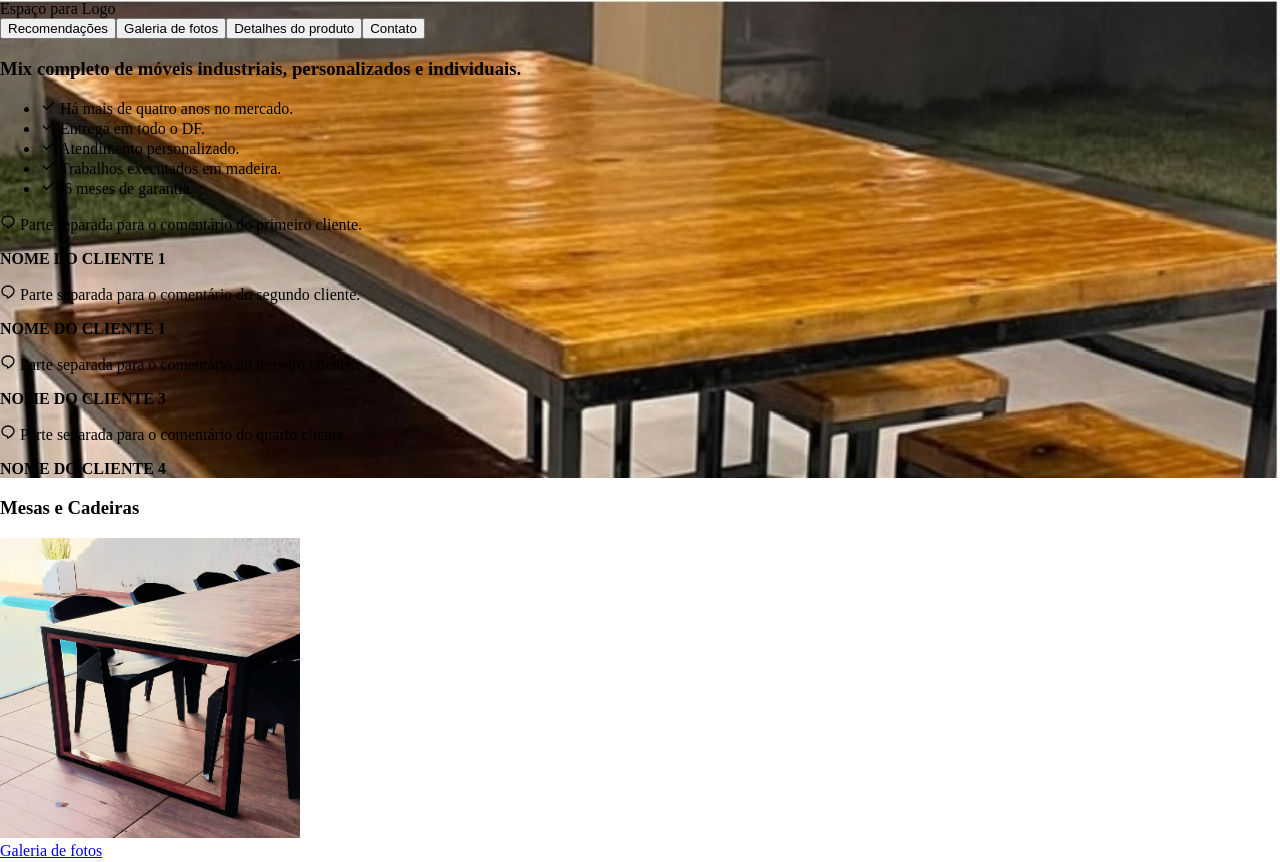
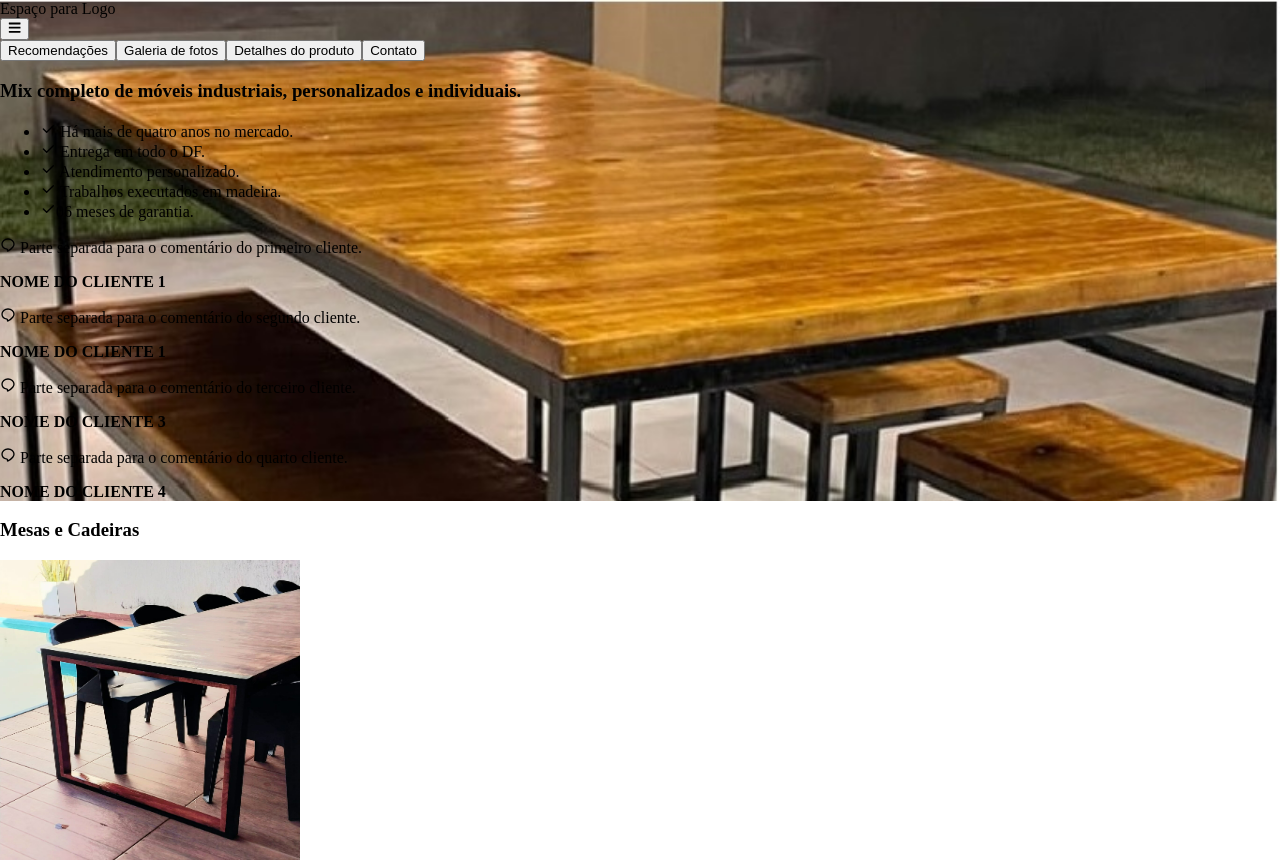
Before and after one commit to enyllaoliveira/storeProject, a React (Create React App) app: page / in a window 1280 px wide. Shown: the top 862 px of the page. Built offline with nearby package versions, Linux system fonts and the light colour scheme.

Commit message:
fixing header's layout

```diff
--- a/src/components/header/index.tsx
+++ b/src/components/header/index.tsx
@@ -1,32 +1,67 @@
-import React from "react";
+import React, { useState } from "react";
 import { ItemNav } from "../../interfaces/ItemNav";
+import { FaBars } from "react-icons/fa"; // Importa o ícone do react-icons
 
-export interface ChildProps{
-    onClick: (identifier: ItemNav) => void
+export interface ChildProps {
+  onClick: (identifier: ItemNav) => void;
 }
 
 export function Header(props: ChildProps) {
+  const [menuOpen, setMenuOpen] = useState(false);
+
+  const toggleMenu = () => {
+    setMenuOpen(!menuOpen);
+  };
+
   const callback = (identifier: ItemNav) => {
-         props.onClick(identifier)
+    props.onClick(identifier);
+    // Fechar o menu em telas menores após clicar em um item
+    if (menuOpen) {
+      toggleMenu();
     }
+  };
 
   return (
-        <div className="flex space-x-20 justify-between">
-        <section className="hover:underline cursor-pointer font-bold text-white mb-2 mx-4"> Espaço para Logo</section>
-        <nav className="flex flex-row">
-           <button className="hover:underline cursor-pointer font-bold text-white mb-2 mx-4" onClick={() => callback({type:'1'})}>
+    <div className="flex flex-row md:flex-row md:space-x-20 justify-between items-center">
+      <section className="hover:underline cursor-pointer font-bold text-white mb-2 mx-4">
+        Espaço para Logo
+      </section>
+      <button
+        className="md:hidden hover:underline cursor-pointer font-bold text-white mb-2 mx-4"
+        onClick={toggleMenu}
+      >
+        <FaBars />
+      </button>
+      <nav
+        className={`${
+          menuOpen ? "flex flex-col" : "hidden"
+        } md:flex md:flex-row md:items-center`}
+      >
+        <button
+          className="hover:underline cursor-pointer font-bold text-white mb-2 mx-4"
+          onClick={() => callback({ type: "1" })}
+        >
           Recomendações
         </button>
 
-           <button className="hover:underline cursor-pointer font-bold text-white mb-2 mx-4" onClick={() => callback({type:'2'})}>
+        <button
+          className="hover:underline cursor-pointer font-bold text-white mb-2 mx-4"
+          onClick={() => callback({ type: "2" })}
+        >
           Galeria de fotos
         </button>
 
-           <button className="hover:underline cursor-pointer font-bold text-white mb-2 mx-4" onClick={() => callback({type:'3'})}>
+        <button
+          className="hover:underline cursor-pointer font-bold text-white mb-2 mx-4"
+          onClick={() => callback({ type: "3" })}
+        >
           Detalhes do produto
         </button>
 
-           <button  className="hover:underline cursor-pointer font-bold text-white mb-2 mx-4" onClick={() => callback({type:'4'})}>
+        <button
+          className="hover:underline cursor-pointer font-bold text-white mb-2 mx-4"
+          onClick={() => callback({ type: "4" })}
+        >
           Contato
         </button>
       </nav>
```
Lines whose indentation alone changed are shown as unchanged.
